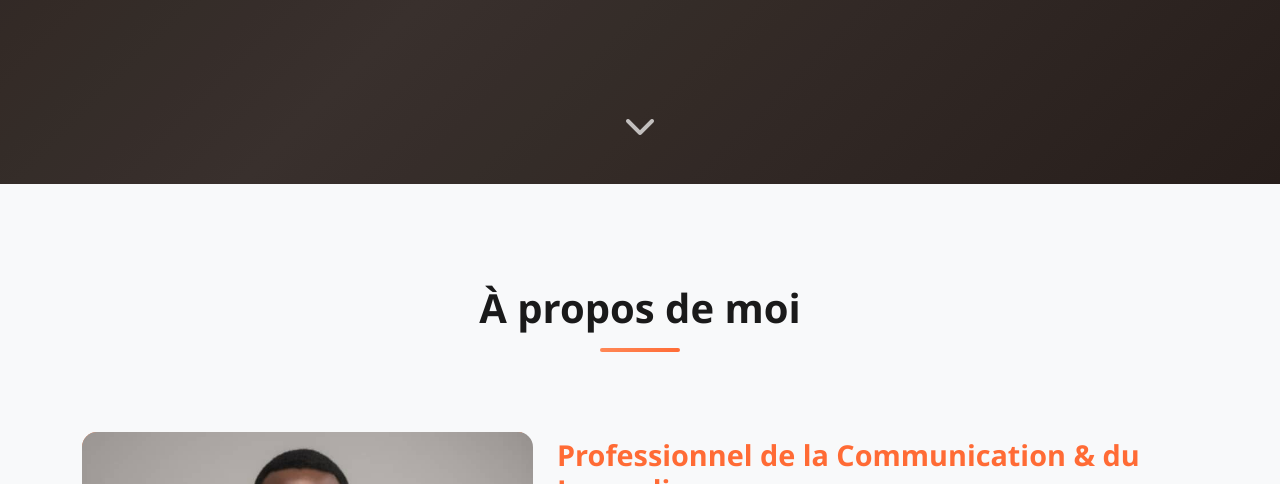
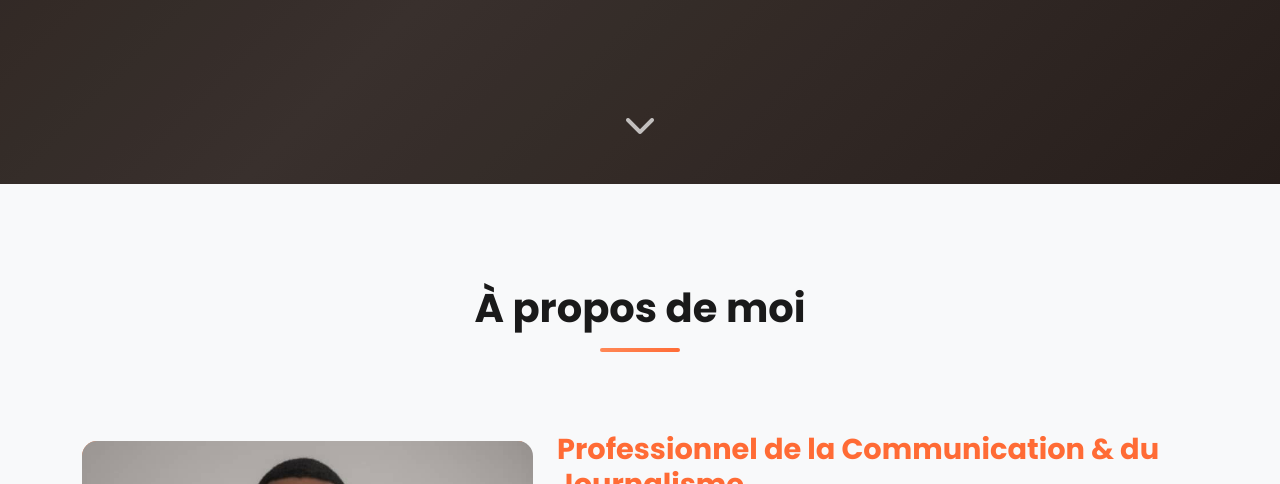
Before and after one commit to koudougoulaurent/portefoliokere, a plain HTML site: page index.html in a window 1280 px wide. Shown: the part 616-1100 px from the top of the page. Drawn offline with nearby package versions, Linux system fonts and the light colour scheme.

Commit message:
Change font to Poppins for modern look

```diff
--- a/assets/css/style.css
+++ b/assets/css/style.css
@@ -36,7 +36,7 @@
 }
 
 body {
-    font-family: 'Segoe UI', Tahoma, Geneva, Verdana, sans-serif;
+    font-family: 'Poppins', -apple-system, BlinkMacSystemFont, 'Segoe UI', sans-serif;
     color: var(--text-dark);
     line-height: 1.6;
     overflow-x: hidden;
--- a/index.html
+++ b/index.html
@@ -14,6 +14,10 @@
     <link rel="stylesheet" href="https://cdnjs.cloudflare.com/ajax/libs/font-awesome/6.5.1/css/all.min.css">
     <!-- AOS Animation -->
     <link href="https://unpkg.com/aos@2.3.1/dist/aos.css" rel="stylesheet">
+    <!-- Google Fonts - Poppins -->
+    <link rel="preconnect" href="https://fonts.googleapis.com">
+    <link rel="preconnect" href="https://fonts.gstatic.com" crossorigin>
+    <link href="https://fonts.googleapis.com/css2?family=Poppins:wght@300;400;500;600;700;800&display=swap" rel="stylesheet">
     <!-- Custom CSS -->
     <link rel="stylesheet" href="assets/css/style.css">
 </head>
```
